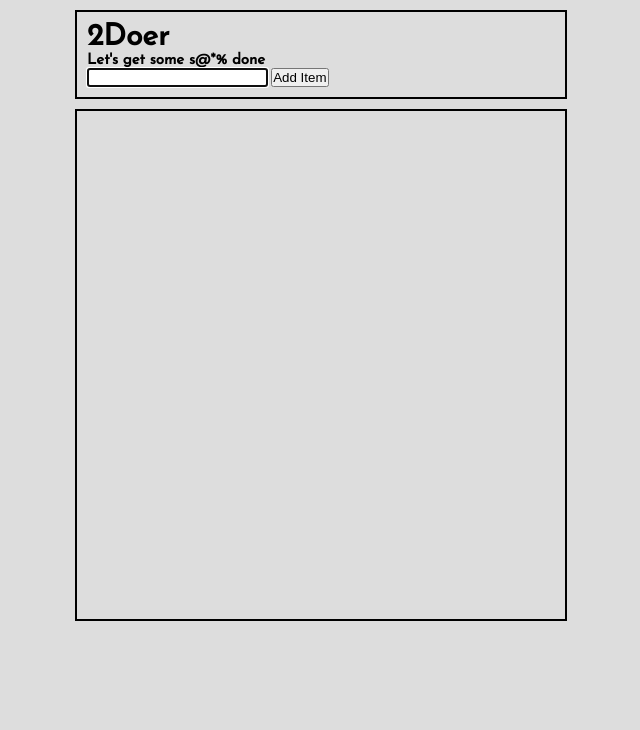
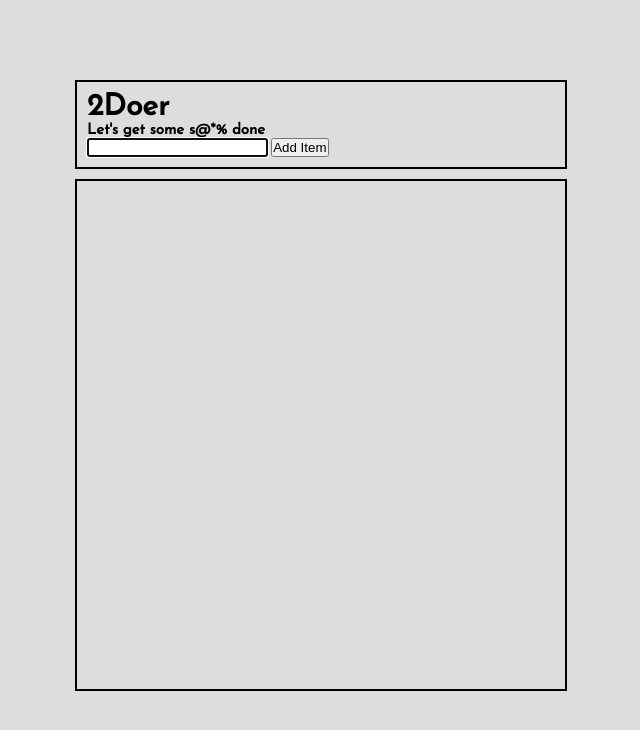
Before and after one commit to TTS-Javascript-Remote-2020/todo_ECW, a plain HTML site: page index.html in a window 1280 px wide. Shown: the whole page, without its empty margins (319-959 px from the left). Drawn offline with Linux system fonts and the light colour scheme.

Commit message:
Adjust alignment

```diff
--- a/main.css
+++ b/main.css
@@ -17,6 +17,7 @@ body {
   height: 100vh;
   display: flex;
   justify-content: center;
+  align-items: center;
 }
 
 .container {
@@ -30,7 +31,7 @@ h1 {
 
 form {
   border: 2px solid black;
-  margin: 1rem;
+  margin: 0 1rem;
   padding: 1rem;
 }
 
```
